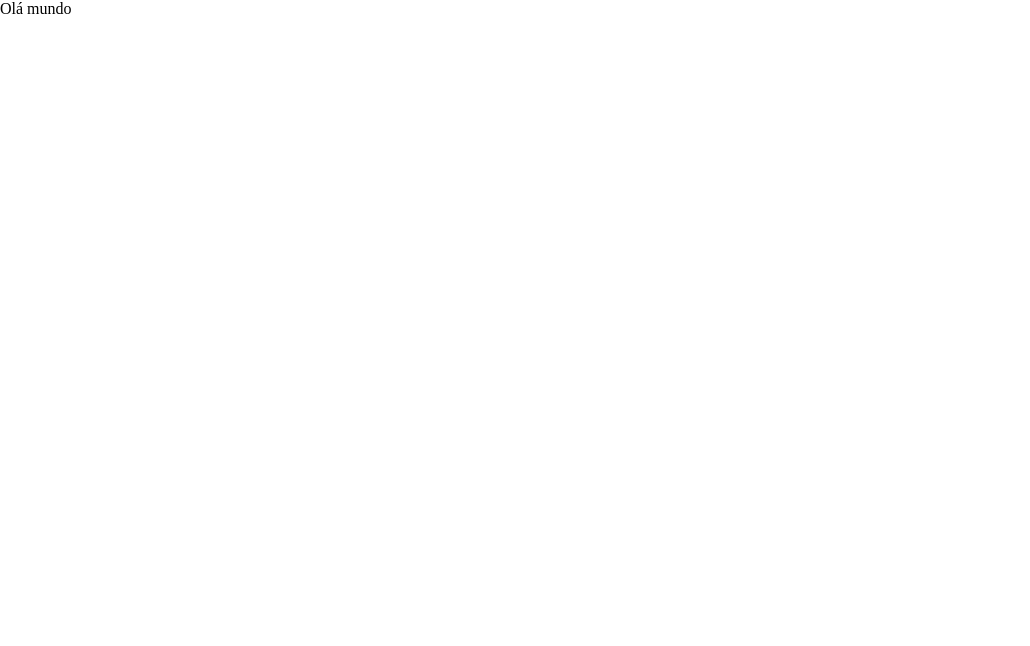
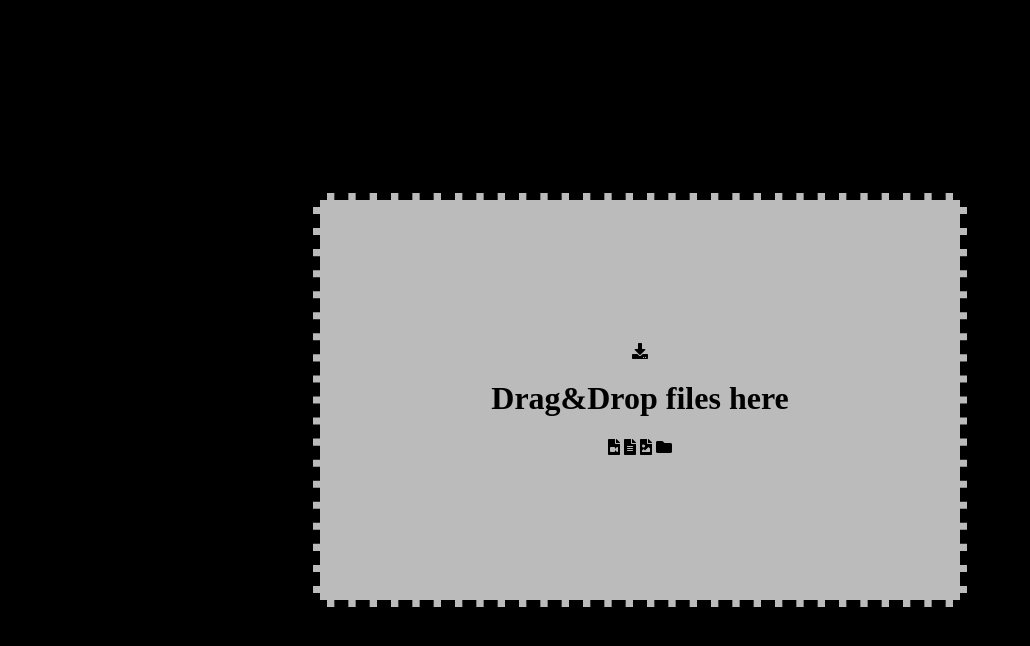
Before and after one commit to GeraldoJAlves/front-end-aula, a website: page src/index.html in a window 1280 px wide. Shown: the whole page, without its empty margins (0-1030 px from the left). Drawn offline with Linux system fonts and the light colour scheme.

Commit message:
Estrutura e estilizacao do butao de upload

```diff
--- a/src/css/style.css
+++ b/src/css/style.css
@@ -0,0 +1,18 @@
+body {
+  background-color: black;
+  display: flex;
+  justify-content: center;
+  align-items: center;
+}
+
+main {
+  background-color: rgb(187,187,187);
+  width: 50vw;
+  height: 50vh;
+  border-style: dashed;
+  border-width: 7px;
+  display: flex;
+  flex-direction: column;
+  justify-content: center;
+  align-items: center;
+}
--- a/src/index.html
+++ b/src/index.html
@@ -2,11 +2,22 @@
   <head>
     <meta charset="UTF-8" />
     <title>Drag&Drop</title>
+    <link rel="stylesheet" href="css/normalize.css">
+    <!-- FontAwesome -->
+    <link href="/assets/libs/fontawesome-free-5.15.3-web/css/all.css" rel="stylesheet">
     <link rel="stylesheet" href="css/style.css" />
-    <link rel="stylesheet" href="css/normalize.css">
   </head>
   <body>
-    <p>Olá mundo</p>
+    <main>
+      <i class="fas fa-download"></i>
+      <h1>Drag&Drop files here</h1>
+      <div class="file-row">
+        <i class="fas fa-file-video"></i>
+        <i class="fas fa-file-alt"></i>
+        <i class="fas fa-file-image"></i>
+        <i class="fas fa-folder"></i>
+      </div>
+    </main>
     <script type="text/javascript" src="js/index.js"></script>
   </body>
 </html>
```
Also changed, not shown: 1 other file.
